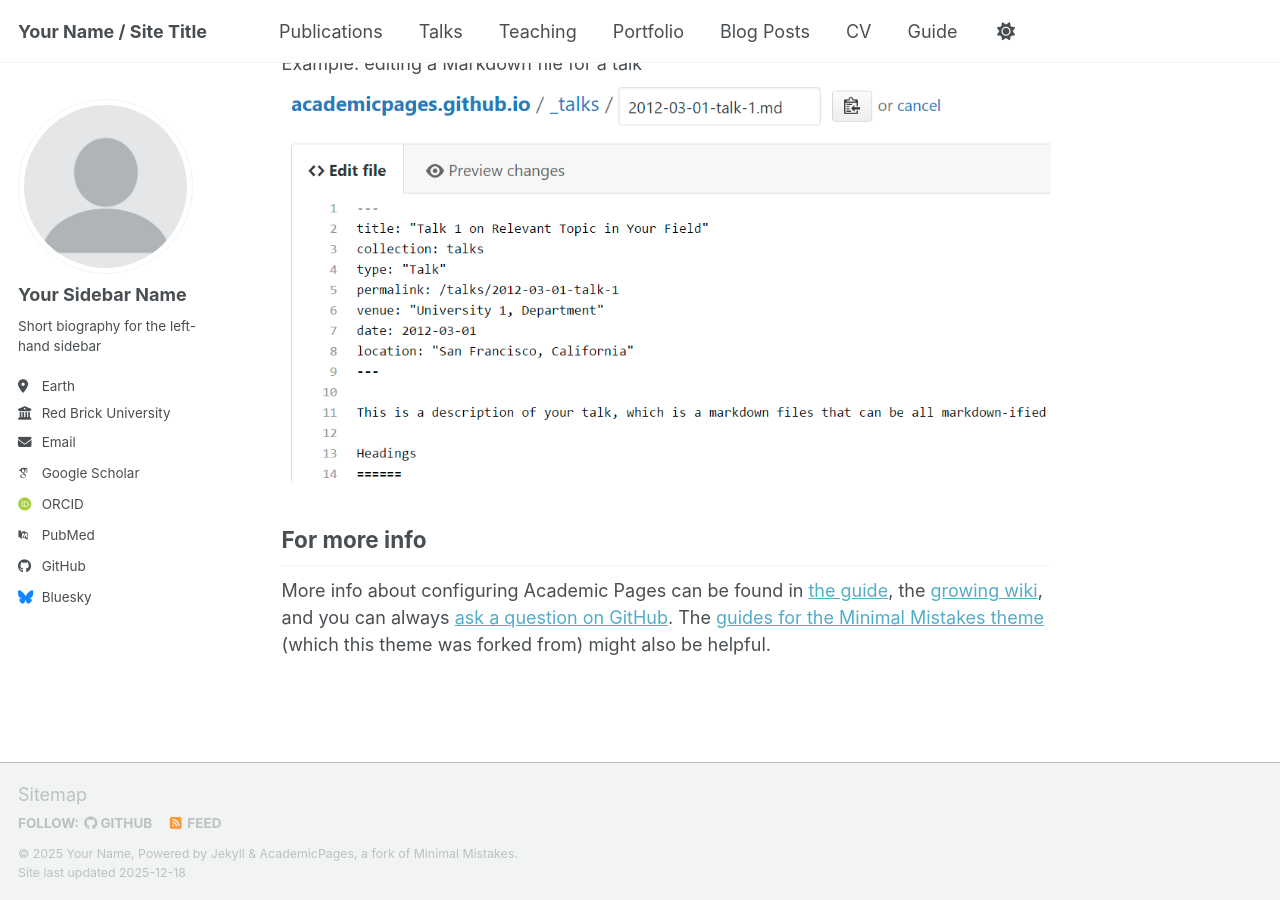
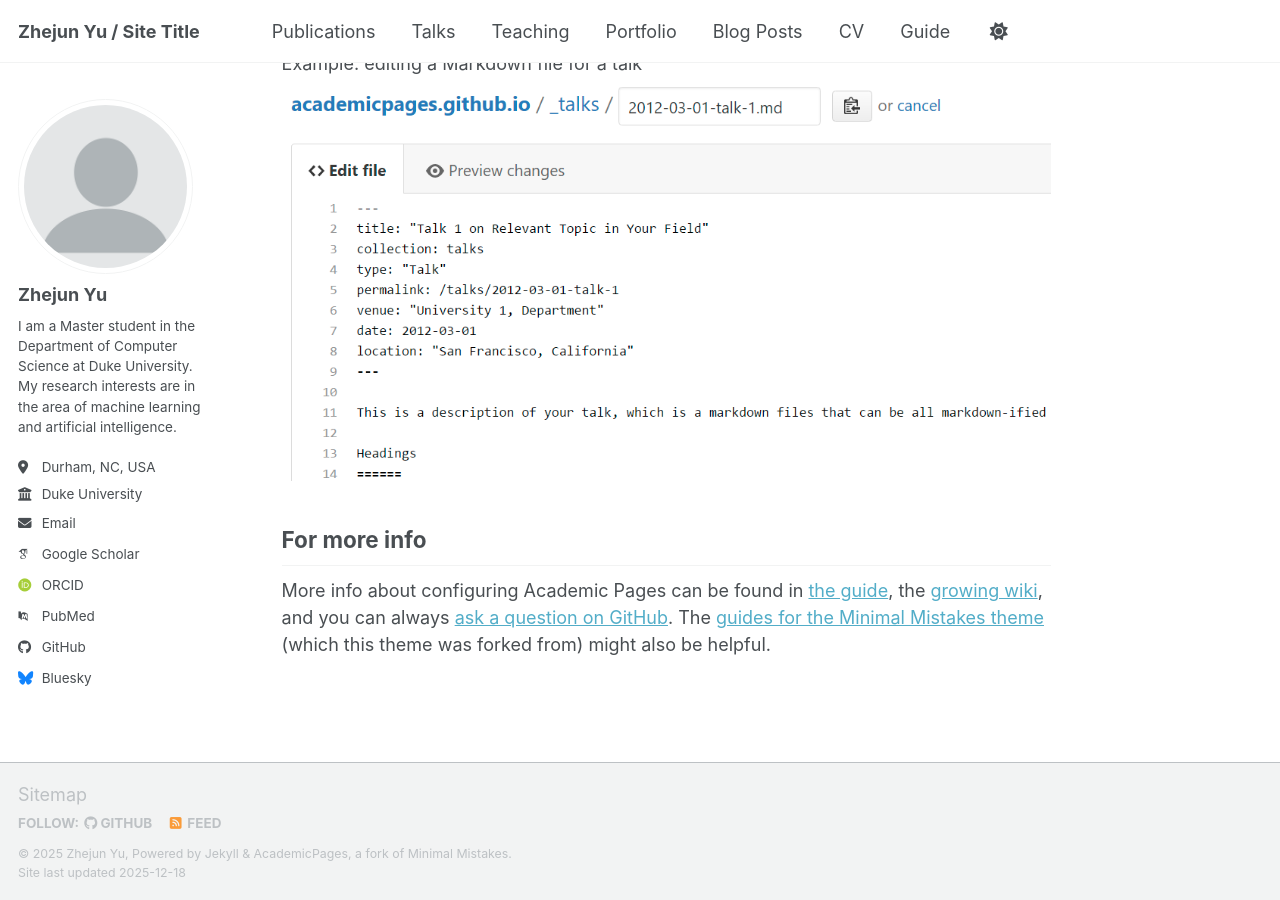
Before and after one commit to unknownyouth/unknownyouth.github.io, a Jekyll site: the page built from _pages/about.md, in a window 1280 px wide and 900 px high, scrolled down 2718 px. Built offline with Jekyll 4.4.1, drawn with Linux system fonts in a browser that asks for light colours; some web fonts are replaced; a script bundle is joined from its source files by our own code; library files that are not in the unit come from our copies.

Commit message:
Update personal info (sidebar)

```diff
--- a/_config.yml
+++ b/_config.yml
@@ -9,14 +9,14 @@
 # Basic Site Settings
 locale                   : "en-US"
 site_theme               : "default" # Currently available options are "default", "air"
-title                    : "Your Name / Site Title"
+title                    : "Zhejun Yu / Site Title"
 title_separator          : "-"
-name                     : &name "Your Name"
-description              : &description "Your Name's academic portfolio"   # Update this with a general description of your site, this is the default if not overridden by a page
-url                      : https://academicpages.github.io # The base hostname & protocol for your site e.g. "https://[your GitHub username].github.io",
+name                     : &name "Zhejun Yu"
+description              : &description "Zhejun Yu's academic portfolio"   # Update this with a general description of your site, this is the default if not overridden by a page
+url                      : https://unknownyouth.github.io/ # The base hostname & protocol for your site e.g. "https://[your GitHub username].github.io",
                                                            # or if you already have some other page hosted on Github then use "https://[your GitHub username].github.io/[Your Repo Name]"
 baseurl                  : "" # the subpath of your site, e.g. "/blog"
-repository               : "academicpages/academicpages.github.io"
+repository               : "unknownyouth/unknownyouth.github.io"
 
 # Site Author - The following control what appear as part of the author content on the side bar.
 #               If a field is blank the icon and link will not appear, otherwise it will be shown.
@@ -24,13 +24,13 @@ repository               : "academicpages/academicpages.github.io"
 author:
   # Biographic information
   avatar           : "profile.png"
-  name             : "Your Sidebar Name"
+  name             : "Zhejun Yu"
   pronouns         : # example: "she/her"
-  bio              : "Short biography for the left-hand sidebar"
-  location         : "Earth"
-  employer         : "Red Brick University"
+  bio              : "I am a Master student in the Department of Computer Science at Duke University. My research interests are in the area of machine learning and artificial intelligence."
+  location         : "Durham, NC, USA"
+  employer         : "Duke University"
   uri              : # URL
-  email            : "none@example.org"
+  email            : "zhejun.yu@duke.edu"
 
   # Academic websites
   academia         : # URL
@@ -51,7 +51,7 @@ author:
   bitbucket        : # Username - Update with your username on the site
   codepen          : # Username
   dribbble         : # Username
-  github           : "academicpages"
+  github           : "https://github.com/unknownyouth"
   kaggle           : # Username
   stackoverflow    : # User number or user number and name (i.e., use "1" or "1/jeff-atwood")
 
```
